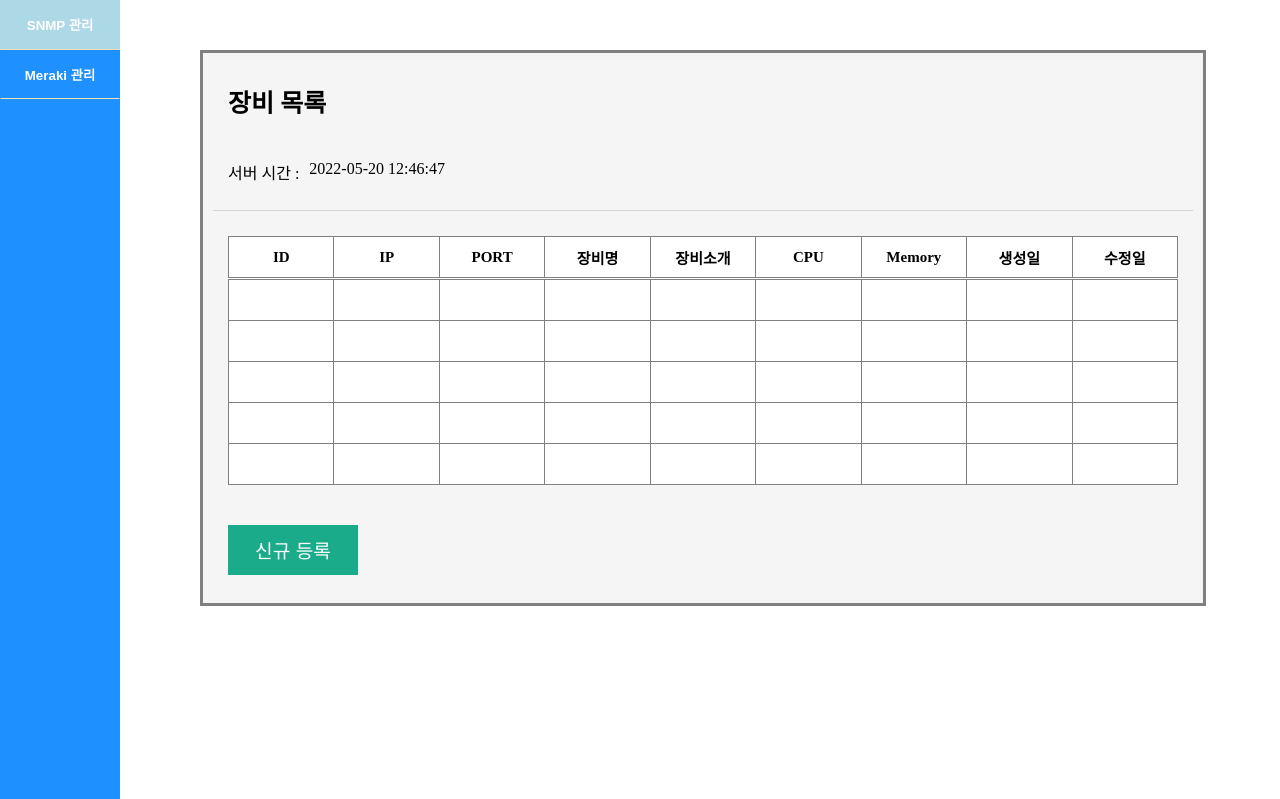
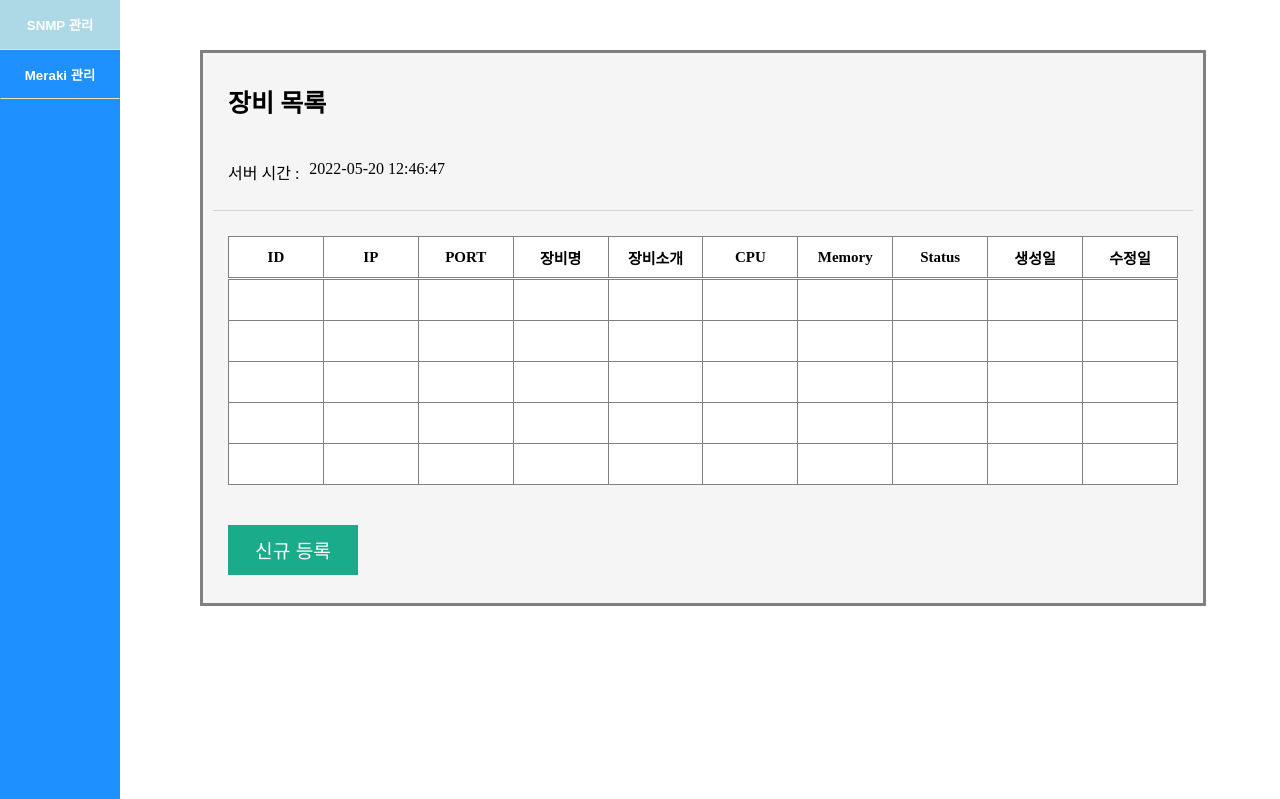
Before and after one commit to chrisYang256/web_service_for_INMS, a Flask app: page /snmp_device/list_view in a window 1280 px wide. Shown: the top 799 px of the page. Run offline with Flask 2, Linux system fonts and the light colour scheme; data that the repository does not hold is empty.

Commit message:
add: snmp / meraki devices status

```diff
--- a/templates/select_meraki_device_list.html
+++ b/templates/select_meraki_device_list.html
@@ -72,6 +72,7 @@
                   <th>NetworkId</th>
                   <th>Firmware</th>
                   <th>Mac</th>
+                  <th>Status</th>
                   <th>생성일</th>
                   <th>수정일</th>
                 </tr>
@@ -126,6 +127,7 @@
                 temp += `<td>${v["networkId"]}</td>`;
                 temp += `<td>${v["firmware"]}</td>`;
                 temp += `<td>${v["mac"]}</td>`;
+                temp += `<td>${v["status"]}</td>`;
                 temp += `<td>${v["cdate"]}</td>`;
                 temp += `<td>${v["udate"]}</td></tr>`;
               }
--- a/templates/select_snmp_device_list.html
+++ b/templates/select_snmp_device_list.html
@@ -72,6 +72,7 @@
                   <th>장비소개</th>
                   <th>CPU</th>
                   <th>Memory</th>
+                  <th>Status</th>
                   <th>생성일</th>
                   <th>수정일</th>
                 </tr>
@@ -126,6 +127,7 @@
                 temp += `<td>${v["descr"]}</td>`;
                 temp += `<td>${v["cpu"]}</td>`;
                 temp += `<td>${v["memory"]}</td>`;
+                temp += `<td>${v["status"]}</td>`;
                 temp += `<td>${v["cdate"]}</td>`;
                 temp += `<td>${v["udate"]}</td></tr>`;
               }
```
Also changed, not shown: README.md.
